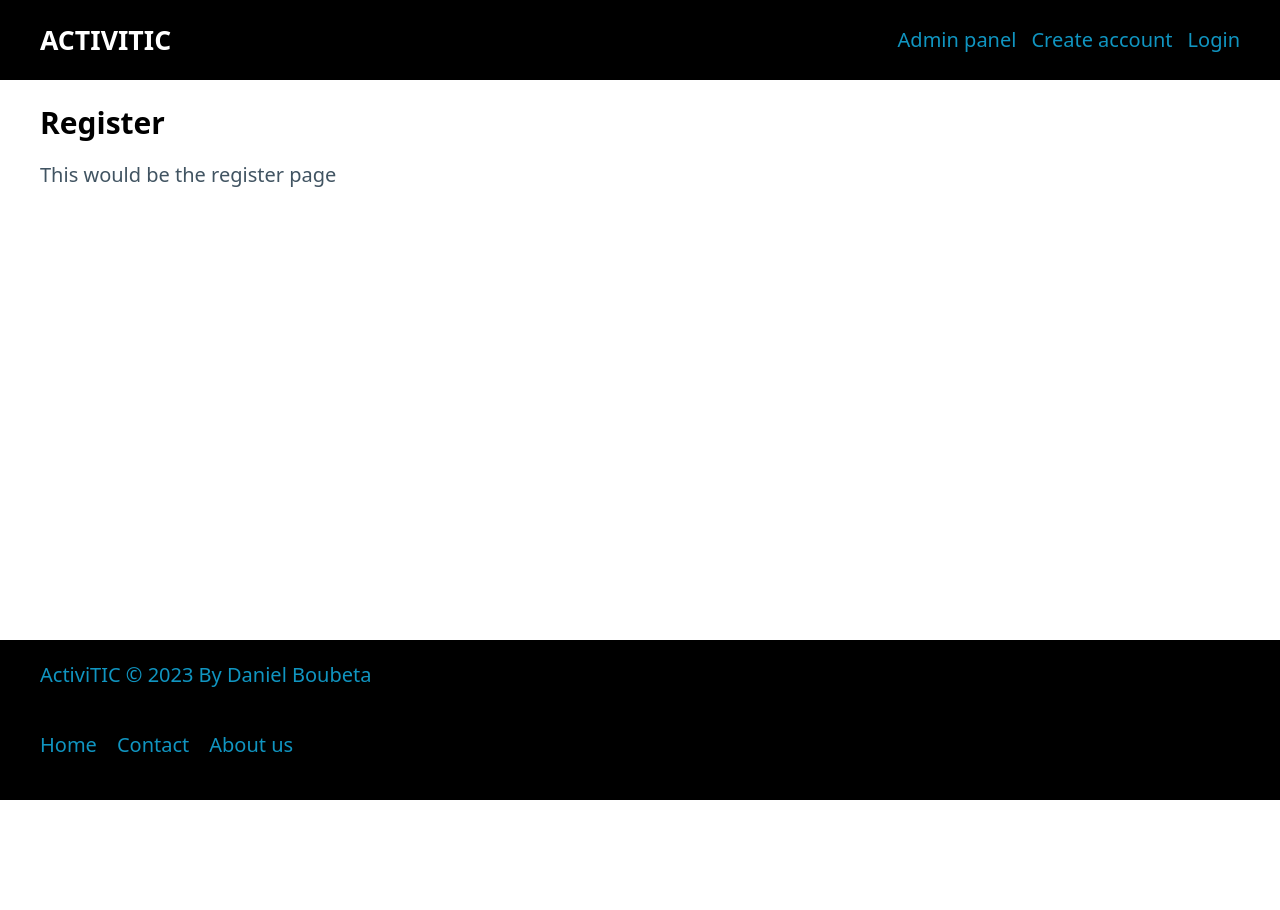
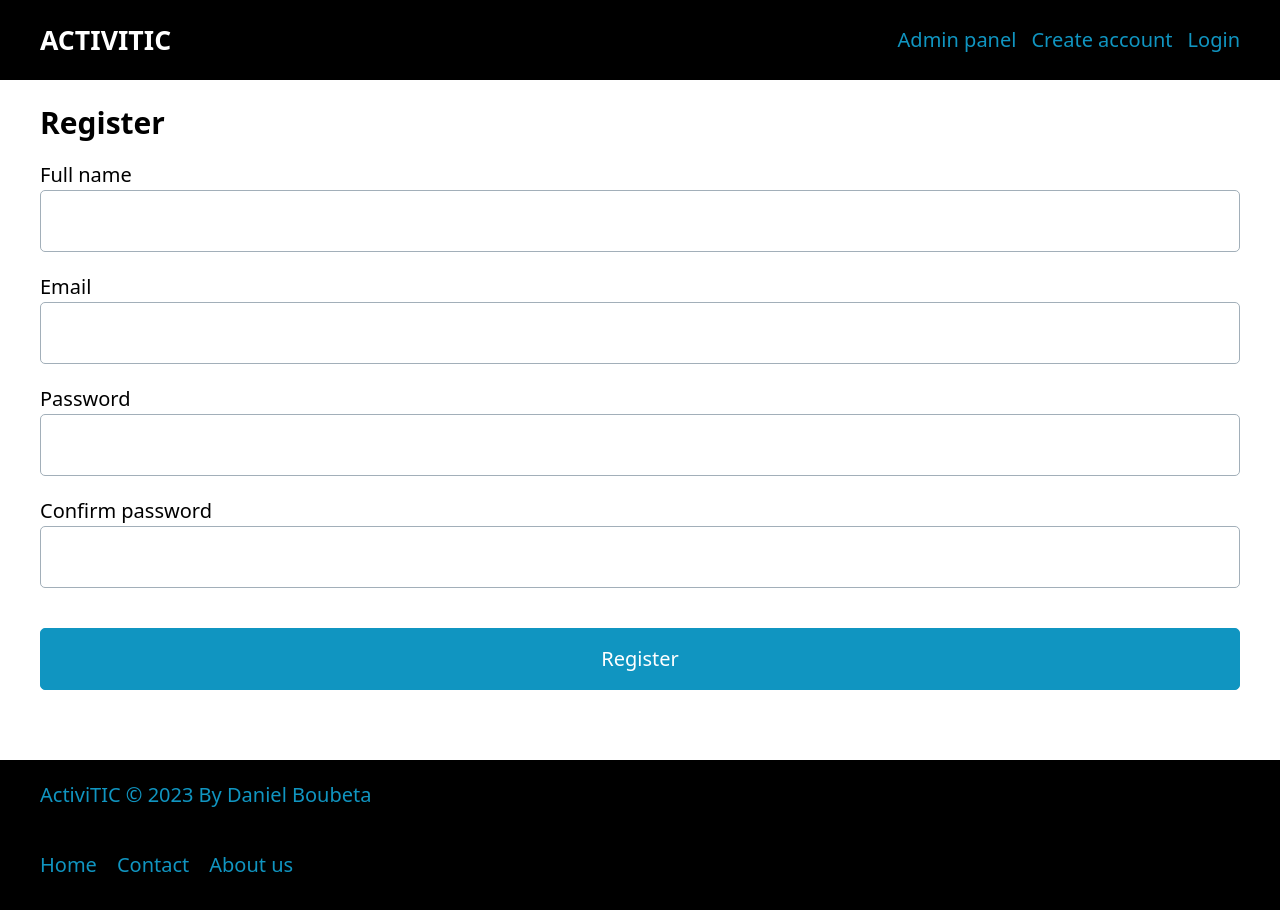
Before and after one commit to daniboube/angular-training-course-citic, an Angular app: page /auth/register in a window 1280 px wide. Shown: the top 910 px of the page. Before the commit the page ends 800 px from the top, so only its background shows below. Built offline with nearby package versions, Linux system fonts and the light colour scheme.

Commit message:
Added register form

```diff
--- a/src/app/app.module.ts
+++ b/src/app/app.module.ts
@@ -8,6 +8,7 @@ import { LayoutModule } from './layout/layout.module';
 import { HomeComponent } from './home/home.component';
 import { SharedModule } from './shared/shared.module';
 import { AboutComponent } from './about/about.component';
+import { ReactiveFormsModule } from '@angular/forms';
 
 @NgModule({
   declarations: [
@@ -19,7 +20,8 @@ import { AboutComponent } from './about/about.component';
     BrowserModule,
     AppRoutingModule,
     LayoutModule,
-    SharedModule
+    SharedModule,
+    ReactiveFormsModule
   ],
   providers: [],
   bootstrap: [AppComponent]
--- a/src/app/register/register.component.css
+++ b/src/app/register/register.component.css
@@ -5,9 +5,20 @@ span {
     gap: 15px;
     padding: 20px 40px;
     background-color: white;
+    color: black;
 }
 
 h3 {
     color: black;
     margin: 0px;
 }
+
+label {
+    color: black;
+    margin: 0px;
+}
+
+input {
+    background-color: white;
+    color: black;
+}
--- a/src/app/register/register.component.html
+++ b/src/app/register/register.component.html
@@ -1,4 +1,29 @@
 <span>
     <h3>Register</h3>
-    <p>This would be the register page</p>
+    <form [formGroup]="form">
+        <fieldset>
+
+            <div>
+                <label for="fullName">Full name</label>
+                <input id="fullName" name="fullName" formControlName="fullName">
+            </div>
+
+            <div>
+                <label for="email">Email</label>
+                <input id="email" name="email" type="email" formControlName="email">
+            </div>
+
+            <div>
+                <label for="password">Password</label>
+                <input id="password" name="password" type="password" formControlName="password">
+            </div>
+
+            <div>
+                <label for="confirmPassword">Confirm password</label>
+                <input id="confirmPassword" name="confirmPassword" type="password" formControlName="confirmPassword">
+            </div>
+
+        </fieldset>
+        <button (click)="onRegisterClick()">Register</button>
+    </form>
 </span>
--- a/src/app/register/register.component.ts
+++ b/src/app/register/register.component.ts
@@ -1,4 +1,5 @@
 import { Component } from '@angular/core';
+import { FormBuilder, FormGroup } from '@angular/forms';
 
 @Component({
   selector: 'app-register',
@@ -6,5 +7,19 @@ import { Component } from '@angular/core';
   styleUrls: ['./register.component.css']
 })
 export class RegisterComponent {
+  form: FormGroup;
+
+  constructor(formBuilder: FormBuilder) {
+    this.form = formBuilder.group({
+      fullName: '',
+      email: '',
+      password: '',
+      confirmPassword: '',
+    });
+  }
+
+  onRegisterClick() {
+    console.log(this.form.value);
+  }
 
 }
--- a/src/app/register/register.module.ts
+++ b/src/app/register/register.module.ts
@@ -3,6 +3,7 @@ import { CommonModule } from '@angular/common';
 
 import { RegisterRoutingModule } from './register-routing.module';
 import { RegisterComponent } from './register.component';
+import { SharedModule } from '../shared/shared.module';
 
 
 @NgModule({
@@ -11,7 +12,8 @@ import { RegisterComponent } from './register.component';
   ],
   imports: [
     CommonModule,
-    RegisterRoutingModule
+    RegisterRoutingModule,
+    SharedModule,
   ]
 })
 export class RegisterModule { }
```
Also changed, not shown: src/app/shared/shared.module.ts (+5 -2 lines).
